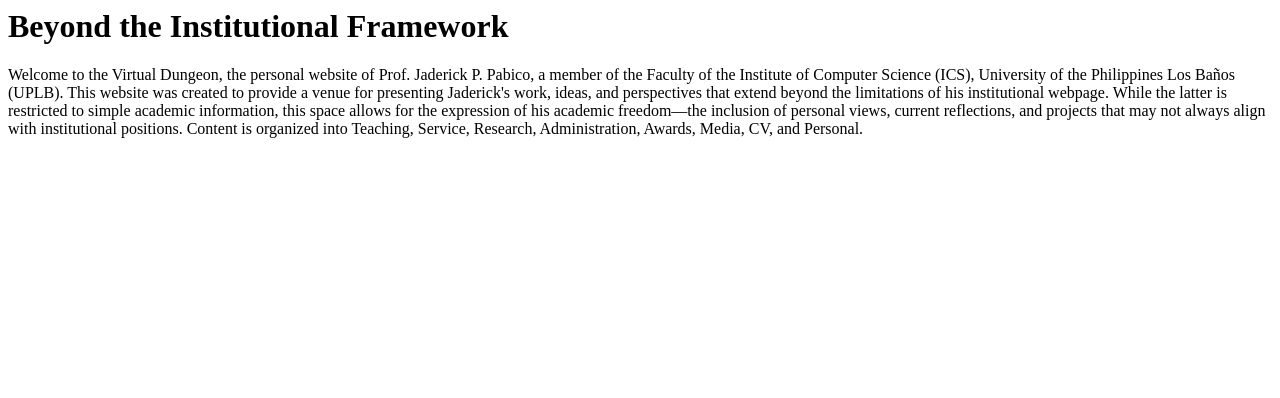
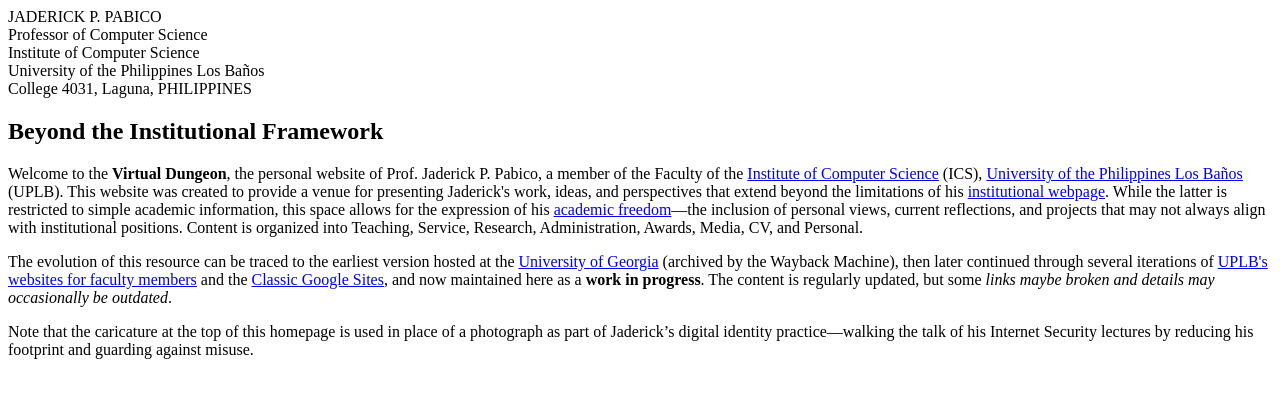
Before and after one commit to jaderick/jaderick, a plain HTML site: page index.html in a window 1280 px wide. Drawn offline with Linux system fonts and the light colour scheme.

Commit message:
Update index.html

```diff
--- a/index.html
+++ b/index.html
@@ -1,7 +1,16 @@
 <html>
   <head><title>JADERICK P. PABICO</title></head>
   <body>
-    <h1>Beyond the Institutional Framework</h1>
-    <p>Welcome to the Virtual Dungeon, the  personal website of Prof. Jaderick P. Pabico, a member of the Faculty of the Institute of Computer Science (ICS), University of the Philippines Los Baños (UPLB). This website was created to provide a venue for presenting Jaderick's work, ideas, and perspectives that extend beyond the limitations of his institutional webpage. While the latter is restricted to simple academic information, this space allows for the expression of his academic freedom—the inclusion of personal views, current reflections, and projects that may not always align with institutional positions. Content is organized into Teaching, Service, Research, Administration, Awards, Media, CV, and Personal.</p>
+    <P>JADERICK P. PABICO<br>
+      Professor of  Computer Science<br>
+      Institute of Computer Science<br>
+      University of the Philippines Los Ba&ntilde;os<br>
+      College 4031, Laguna, PHILIPPINES<br>
+    </P>
+    <h2>Beyond the Institutional Framework</h2>
+    <p>Welcome to the <strong>Virtual Dungeon</strong>, the  personal website of Prof. Jaderick P. Pabico, a member of the Faculty of the <a href="https://www.ics.uplb.edu.ph/" target="_blank">Institute of Computer Science</a> (ICS), <a href="https://www.uplb.edu.ph/" target="_blank">University of the Philippines Los Ba&ntilde;os</a> (UPLB). This website was created to provide a venue for presenting Jaderick's work, ideas, and perspectives that extend beyond the limitations of his <a href="https://ics.uplb.edu.ph/faculty-staff/" target="_blank">institutional webpage</a>. While the latter is restricted to simple academic information, this space allows for the expression of his <a href="https://en.wikipedia.org/wiki/Academic_freedom" target="_blank">academic freedom</a>—the inclusion of personal views, current reflections, and projects that may not always align with institutional positions. Content is organized into Teaching, Service, Research, Administration, Awards, Media, CV, and Personal.</p>
+    <p>The evolution of this resource can be traced to the earliest version hosted at the <a href="https://web.archive.org/web/19970626131437/http://www.bae.uga.edu/dept/grads/jpabico/index.html" target="_blank">University of Georgia</a> (archived by the Wayback Machine), then later continued through several iterations of <a href="https://web.archive.org/web/20010520021107/http://www.ics.uplb.edu.ph/~jpp/" target="_blank">UPLB's websites for faculty members</a> and the <a href="https://web.archive.org/web/20201013005656/https://sites.google.com/a/up.edu.ph/jppabico/" target="_blank">Classic Google Sites</a>, and now maintained here as a <strong>work in progress</strong>. The content is regularly updated, but some <em>links maybe broken and details may occasionally be outdated</em>.</p>
+
+    <p>Note that the caricature at the top of this homepage is used in place of a photograph as part of Jaderick’s digital identity practice—walking the talk of his Internet Security lectures by reducing his footprint and guarding against misuse.</p>
   </body>
 </html>
```
